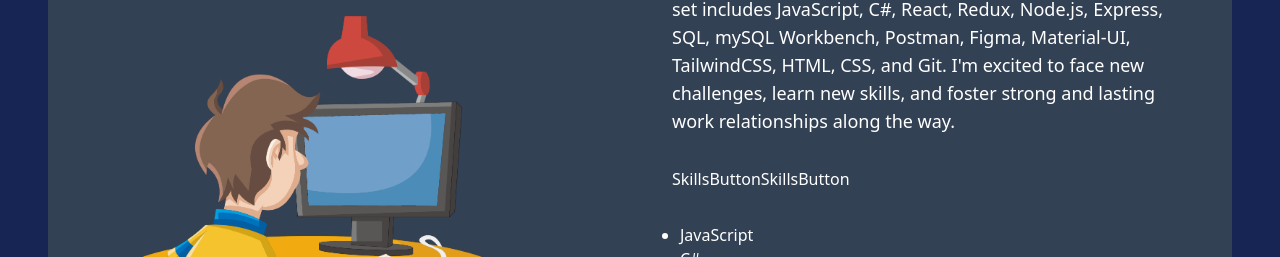
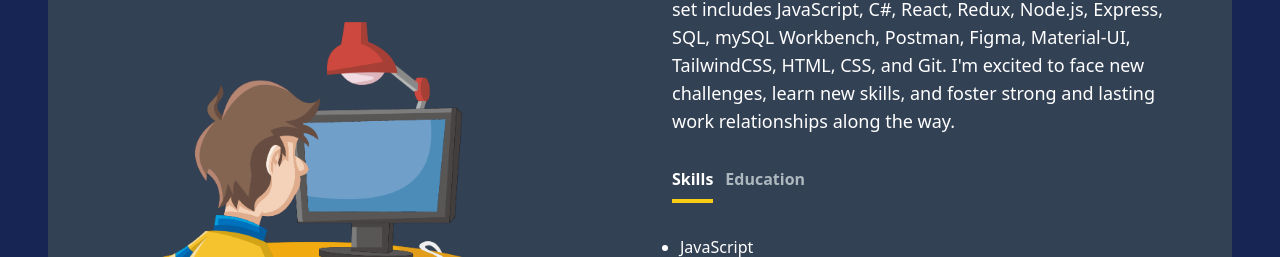
Before and after one commit to wowgr8/personal-portfolio, a React (Create React App) app: page / in a window 1280 px wide. Shown: the part 849-1106 px from the top of the page. Built offline with nearby package versions, Linux system fonts and the light colour scheme.

Commit message:
replace placeholder with button and props. add variants styling, import framer-motion.

```diff
--- a/src/components/SkillsButton.js
+++ b/src/components/SkillsButton.js
@@ -1,8 +1,25 @@
-import React from 'react'
+import React from 'react';
+import { motion } from "framer-motion";
 
-function SkillsButton() {
+const variants = {
+  default: { width: 0 },
+  active: { width: "calc(100% - 0.75rem)" },
+};
+
+function SkillsButton({ active, selectTab, children }) {
+  const buttonClasses = active ? "text-white" : "text-[#ADB7BE]";
+
   return (
-    <div>SkillsButton</div>
+    <button onClick={selectTab}>
+      <p className={`mr-3 font-semibold hover:text-white ${buttonClasses}`}>
+        {children}
+      </p>
+      <motion.div
+        animate={active ? "active" : "default"}
+        variants={variants}
+        className="h-1 bg-yellow-400 mt-2 mr-3"
+      ></motion.div>
+    </button>
   )
 }
 
```
